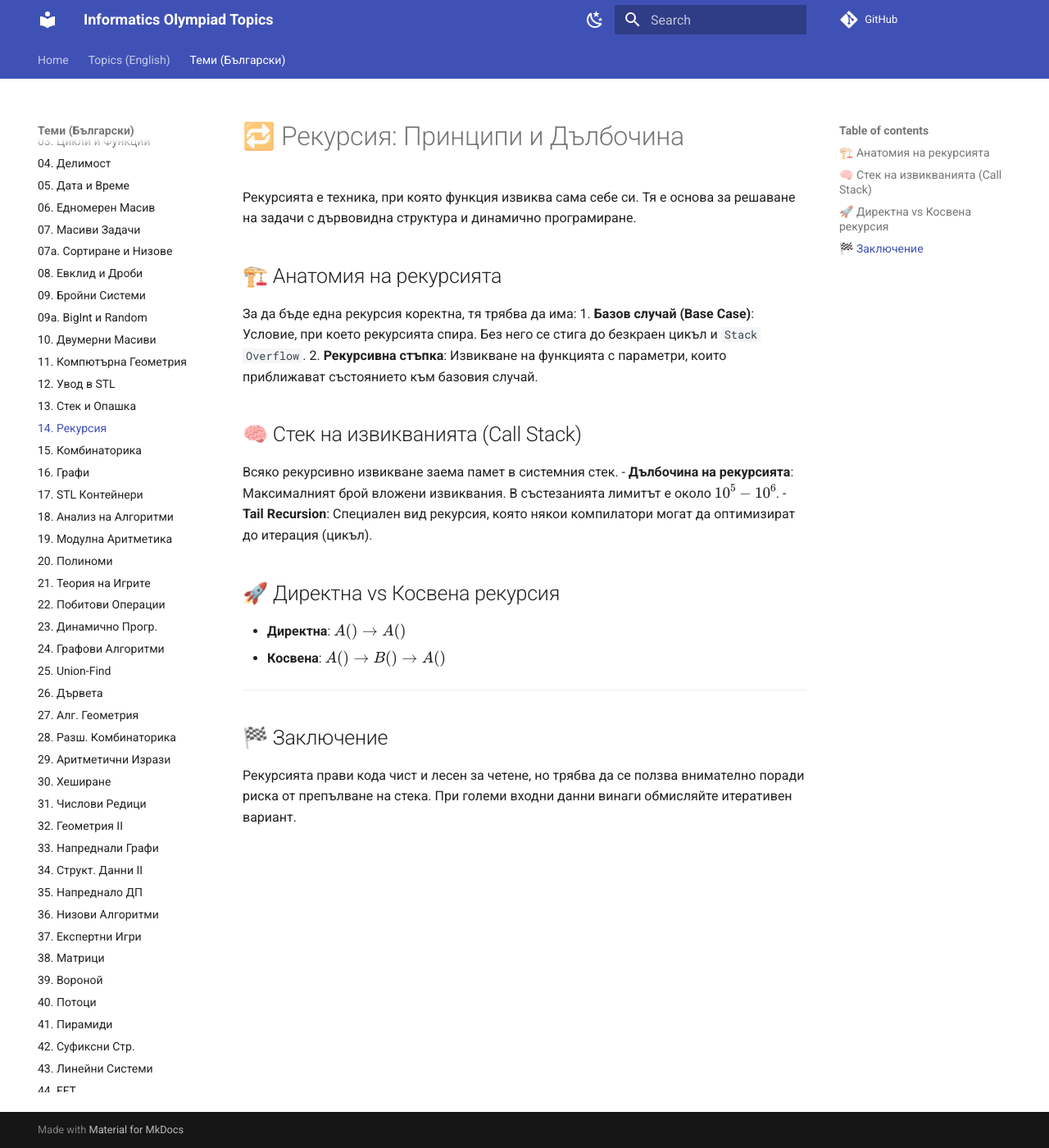
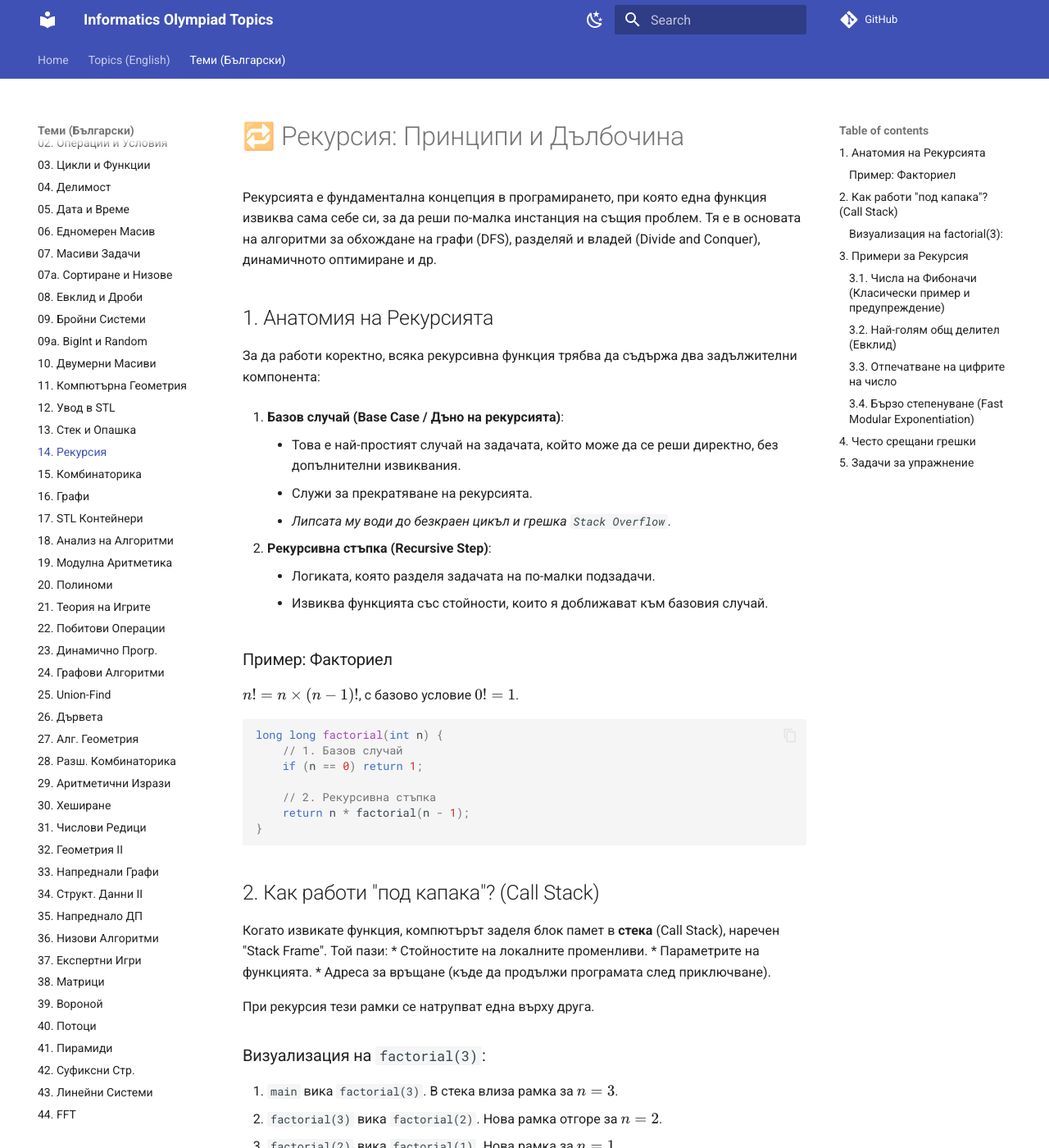
Before and after one commit to KadirYazadzhi/Informatics-Olympiad-Topics, an MkDocs documentation site: the page built from docs/BG/14.md, in a window 1280 px wide and 1400 px high. Shown: the whole window at 82% size. Built offline with MkDocs 1.6.1 and Material for MkDocs 9.7.7, drawn with Linux system fonts in a browser that asks for light colours; comment, search, counter and statistics services are not loaded; some of the changed text lies outside the part shown.

Commit message:
Expand BG/14.md: Recursion theory, visualization, and examples

````diff
--- a/docs/BG/14.md
+++ b/docs/BG/14.md
@@ -1,22 +1,123 @@
 # 🔁 Рекурсия: Принципи и Дълбочина
 
-Рекурсията е техника, при която функция извиква сама себе си. Тя е основа за решаване на задачи с дървовидна структура и динамично програмиране.
+Рекурсията е фундаментална концепция в програмирането, при която една функция извиква сама себе си, за да реши по-малка инстанция на същия проблем. Тя е в основата на алгоритми за обхождане на графи (DFS), разделяй и владей (Divide and Conquer), динамичното оптимиране и др.
 
-## 🏗️ Анатомия на рекурсията
-За да бъде една рекурсия коректна, тя трябва да има:
-1. **Базов случай (Base Case)**: Условие, при което рекурсията спира. Без него се стига до безкраен цикъл и `Stack Overflow`.
-2. **Рекурсивна стъпка**: Извикване на функцията с параметри, които приближават състоянието към базовия случай.
+## 1. Анатомия на Рекурсията
 
-## 🧠 Стек на извикванията (Call Stack)
-Всяко рекурсивно извикване заема памет в системния стек.
-- **Дълбочина на рекурсията**: Максималният брой вложени извиквания. В състезанията лимитът е около $10^5 - 10^6$.
-- **Tail Recursion**: Специален вид рекурсия, която някои компилатори могат да оптимизират до итерация (цикъл).
+За да работи коректно, всяка рекурсивна функция трябва да съдържа два задължителни компонента:
 
-## 🚀 Директна vs Косвена рекурсия
-- **Директна**: $A() \to A()$
-- **Косвена**: $A() \to B() \to A()$
+1.  **Базов случай (Base Case / Дъно на рекурсията)**:
+    *   Това е най-простият случай на задачата, който може да се реши директно, без допълнителни извиквания.
+    *   Служи за прекратяване на рекурсията.
+    *   *Липсата му води до безкраен цикъл и грешка `Stack Overflow`.*
 
----
+2.  **Рекурсивна стъпка (Recursive Step)**:
+    *   Логиката, която разделя задачата на по-малки подзадачи.
+    *   Извиква функцията със стойности, които я доближават към базовия случай.
 
-## 🏁 Заключение
-Рекурсията прави кода чист и лесен за четене, но трябва да се ползва внимателно поради риска от препълване на стека. При големи входни данни винаги обмисляйте итеративен вариант.
+### Пример: Факториел
+$n! = n \times (n-1)!$, с базово условие $0! = 1$.
+
+```cpp
+long long factorial(int n) {
+    // 1. Базов случай
+    if (n == 0) return 1;
+
+    // 2. Рекурсивна стъпка
+    return n * factorial(n - 1);
+}
+```
+
+## 2. Как работи "под капака"? (Call Stack)
+
+Когато извикате функция, компютърът заделя блок памет в **стека** (Call Stack), наречен "Stack Frame". Той пази:
+*   Стойностите на локалните променливи.
+*   Параметрите на функцията.
+*   Адреса за връщане (къде да продължи програмата след приключване).
+
+При рекурсия тези рамки се натрупват една върху друга.
+
+### Визуализация на `factorial(3)`:
+
+1.  `main` вика `factorial(3)`. В стека влиза рамка за $n=3$.
+2.  `factorial(3)` вика `factorial(2)`. Нова рамка отгоре за $n=2$.
+3.  `factorial(2)` вика `factorial(1)`. Нова рамка за $n=1$.
+4.  `factorial(1)` вика `factorial(0)`. Нова рамка за $n=0$.
+5.  `factorial(0)` удря базовия случай и връща `1`. Рамката за $n=0$ се унищожава.
+6.  `factorial(1)` получава `1`, пресмята $1 \times 1 = 1$ и връща `1`. Рамката се унищожава.
+7.  `factorial(2)` получава `1`, пресмята $2 \times 1 = 2$ и връща `2`.
+8.  `factorial(3)` получава `2`, пресмята $3 \times 2 = 6$ и връща `6`. Стекът е празен.
+
+**Лимит на стека**: В състезанията стекът обикновено е ограничен (напр. 256MB), което позволява около $10^5$ до $10^6$ вложени извиквания (в зависимост от броя променливи във функцията).
+
+## 3. Примери за Рекурсия
+
+### 3.1. Числа на Фибоначи (Класически пример и предупреждение)
+$F_n = F_{n-1} + F_{n-2}$, $F_0=0, F_1=1$.
+
+```cpp
+int fib(int n) {
+    if (n <= 1) return n;
+    return fib(n - 1) + fib(n - 2);
+}
+```
+**Проблем**: Тази имплементация е с експоненциална сложност $O(2^n)$, защото преизчислява едни и същи стойности многократно. За $N=50$ ще работи милиони години.
+**Решение**: Мемоизация (съхраняване на резултатите) или итерация. Това е връзката с Динамичното програмиране.
+
+### 3.2. Най-голям общ делител (Евклид)
+Алгоритъмът на Евклид е естествено рекурсивен.
+$\\gcd(a, b) = \\gcd(b, a \\pmod b)$, базово: $\\gcd(a, 0) = a$.
+
+```cpp
+int gcd(int a, int b) {
+    if (b == 0) return a;
+    return gcd(b, a % b);
+}
+```
+Това е пример за **Опашкова рекурсия (Tail Recursion)** – рекурсивното извикване е *последното* действие във функцията. Компилаторите могат лесно да го оптимизират до цикъл, спестявайки памет.
+
+### 3.3. Отпечатване на цифрите на число
+Ако искаме да отпечатаме цифрите на числото 12345 отзад напред, е лесно с цикъл (`n % 10`). Но в правилния ред?
+
+```cpp
+void printDigits(int n) {
+    if (n < 10) {
+        cout << n << " ";
+        return;
+    }
+    printDigits(n / 10); // Първо отпечатай предните
+    cout << n % 10 << " "; // После текущата
+}
+```
+
+### 3.4. Бързо степенуване (Fast Modular Exponentiation)
+Изчисляване на $a^b \pmod m$ за $O(\\log b)$.
+Идея:
+*   Ако $b$ е четно: $a^b = (a^{b/2})^2$
+*   Ако $b$ е нечетно: $a^b = a \cdot a^{b-1}$
+
+```cpp
+long long power(long long a, long long b, long long m) {
+    if (b == 0) return 1;
+    long long temp = power(a, b / 2, m);
+    long long res = (temp * temp) % m;
+    if (b % 2 == 1) res = (res * a) % m;
+    return res;
+}
+```
+
+## 4. Често срещани грешки
+
+1.  **Липсващ базов случай**: Програмата "забива" и гърми със "Segmentation fault" (поради Stack Overflow).
+2.  **Грешен базов случай**: Например при факториел, ако пропуснете `if (n == 0)`, ще продължи към `factorial(-1)`.
+3.  **Локални vs Глобални променливи**:
+    *   Ако дефинирате масив `int arr[100000]` *вътре* в рекурсивна функция, стекът ще се препълни почти веднага. Големите структури трябва да са глобални или подавани чрез референция (`vector<int>& v`).
+4.  **Прекалено дълбока рекурсия**: Ако $N=10^7$, рекурсията не е удачна. Използвайте цикъл.
+
+## 5. Задачи за упражнение
+1.  Напишете рекурсивна функция за проверка дали низ е палиндром.
+2.  Напишете рекурсивна функция за двоично търсене.
+3.  Ханойски кули (класическа задача).
+4.  Flood Fill (запълване на област в матрица).
+
+Рекурсията изисква практика, за да се "вижда" решението. Започнете с малки примери и рисувайте дървото на извикванията на хартия.
````
